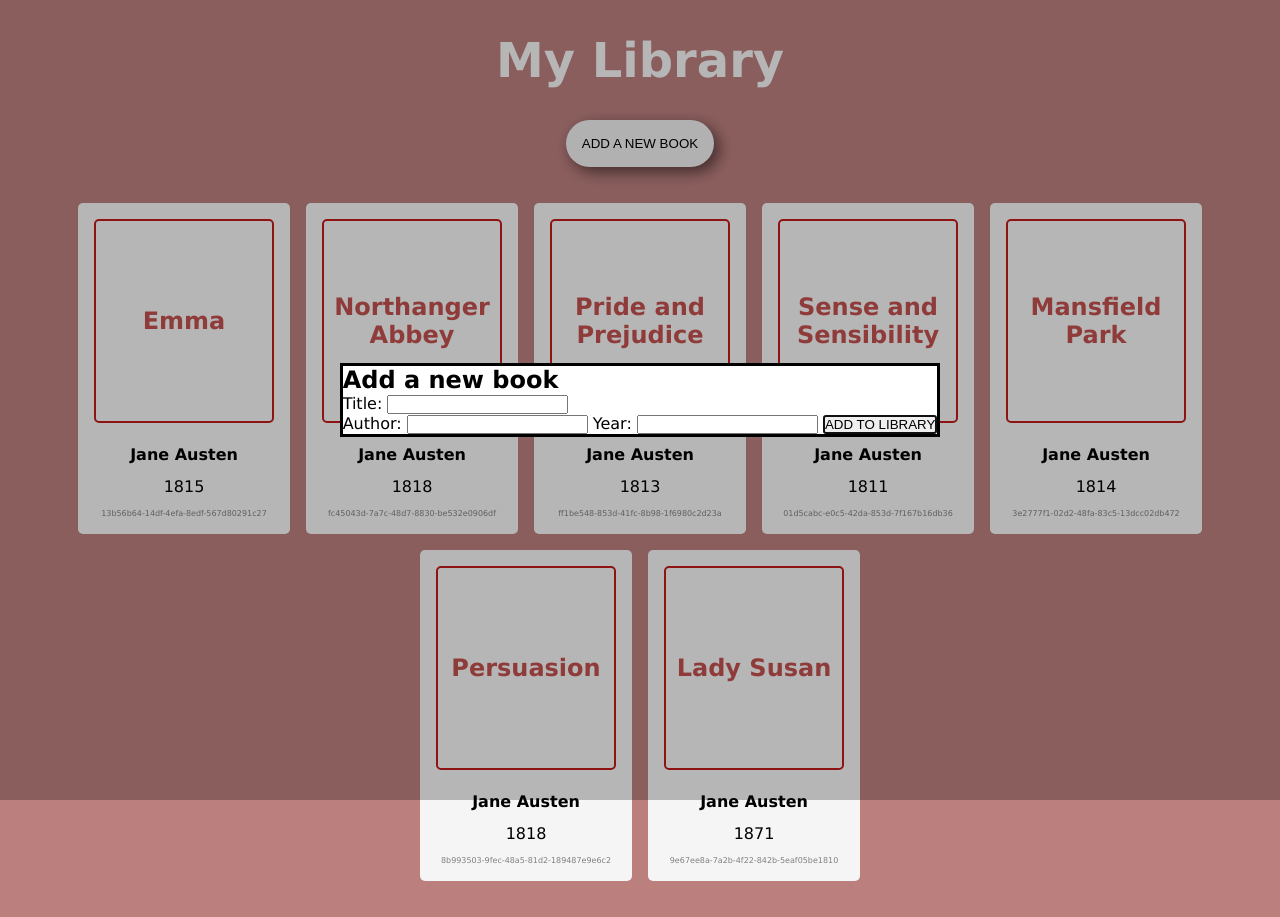
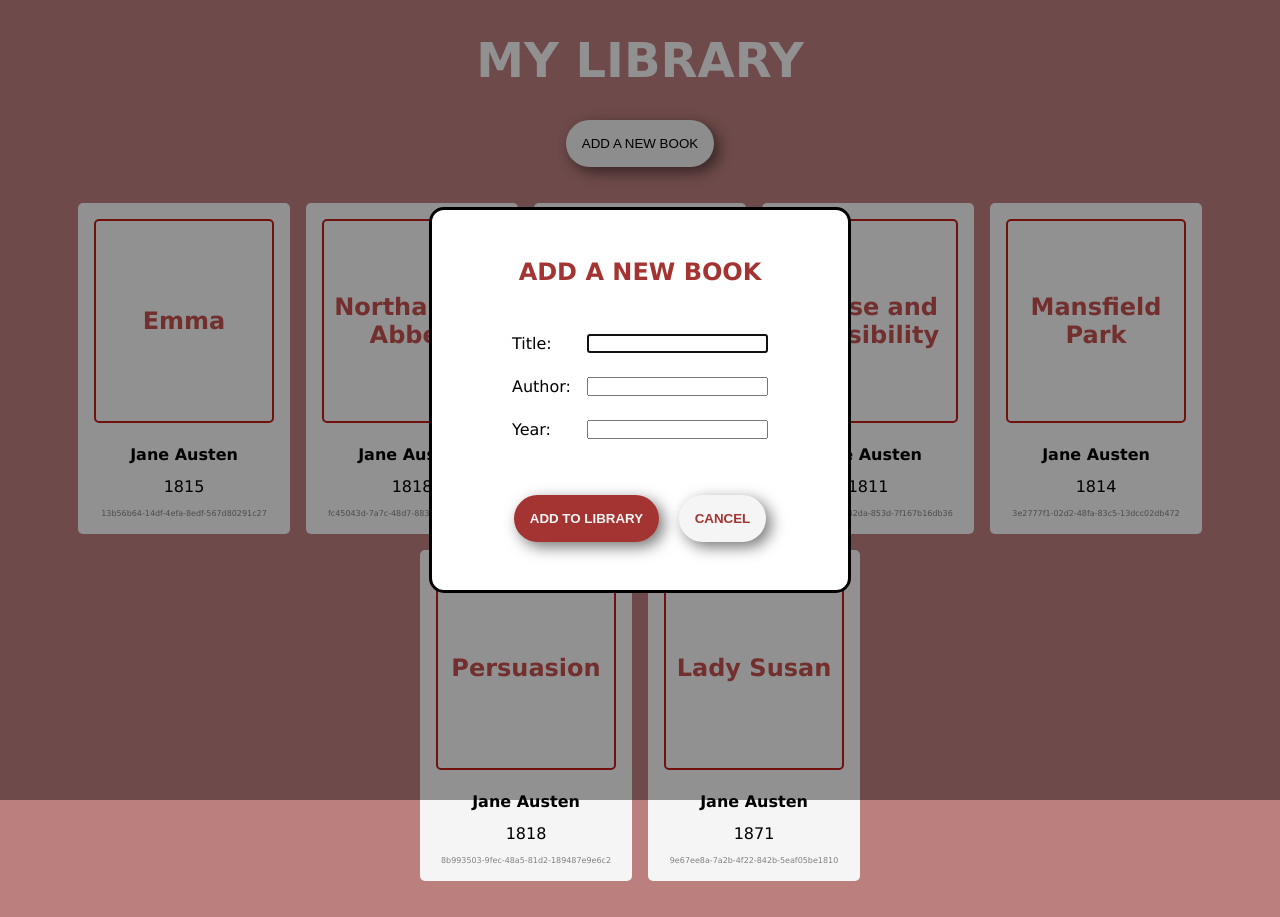
Before and after one commit to AltheaVestrit/library, a plain HTML site: page index.html in a window 1280 px wide. Drawn offline with Linux system fonts and the light colour scheme.

Commit message:
complete design for dialog

```diff
--- a/index.html
+++ b/index.html
@@ -7,25 +7,32 @@
     <link rel="stylesheet" href="styles.css">
 </head>
 <body>
-    <h1>My Library</h1>
+    <h1>MY LIBRARY</h1>
     <button type="button" id="addNewBtn">ADD A NEW BOOK</button>
     <div id="books-container"></div>
 
     <dialog>
-        <h2>Add a new book</h2>
+        <h2>ADD A NEW BOOK</h2>
         <form>
             <div class="form-field">
                 <label for="new-title">Title:</label>
                 <input type="text" id="new-title" name="new-title">
             </div>
 
-            <label for="new-author">Author:</label>
-            <input type="text" name="new-author" id="new-author">
+            <div class="form-field">
+                <label for="new-author">Author:</label>
+                <input type="text" name="new-author" id="new-author">
+            </div>
 
-            <label for="new-year">Year: </label>
-            <input type="text" name="new-year" id="new-year">
+            <div class="form-field">
+                <label for="new-year">Year: </label>
+                <input type="text" name="new-year" id="new-year">
+            </div>
 
-            <input type="submit" value="ADD TO LIBRARY" id="submit" autofocus>
+            <div class="form-field">
+                <input type="submit" value="ADD TO LIBRARY" id="submit">
+                <button>CANCEL</button>
+            </div>
         </form>
     </dialog>
 
--- a/styles.css
+++ b/styles.css
@@ -91,11 +91,54 @@ h1 {
 }
 
 dialog::backdrop {
-    background-color: rgba(0, 0, 0, 0.259);
+    background-color: rgba(0, 0, 0, 0.412);
 }
 
 dialog {
     margin: auto;
     display: flex;
     flex-direction: column;
+    gap: 3rem;
+    align-items: center;
+    padding: 3rem 5rem;
+    border-radius: 15px;
 }
+
+dialog h2 {
+    color: hsl(1, 53%, 42%);
+}
+
+form {
+    display: flex;
+    flex-direction: column;
+    gap: 1.5rem;
+}
+
+.form-field {
+    display: flex;
+    justify-content: space-between;
+    gap: 1rem;
+}
+
+input[type="submit"], .form-field button {
+    margin: 2rem auto 0 auto;
+    padding: 1rem;
+    border-radius: 25px;
+    border: none;
+    box-shadow: 5px 5px 15px 0px rgba(0, 0, 0, 0.542);
+    font-weight: bold;
+}
+
+input[type="submit"] {
+    background-color: hsl(1, 53%, 42%);
+    color: whitesmoke;
+}
+
+.form-field button {
+    background-color: whitesmoke;
+    color: hsl(1, 53%, 42%);
+}
+
+input[type="submit"]:active, .form-field button:active {
+    box-shadow: inset 5px 5px 15px -5px rgba(0, 0, 0, 0.542);
+}
```
Also changed, not shown: close-icon.png (added).
